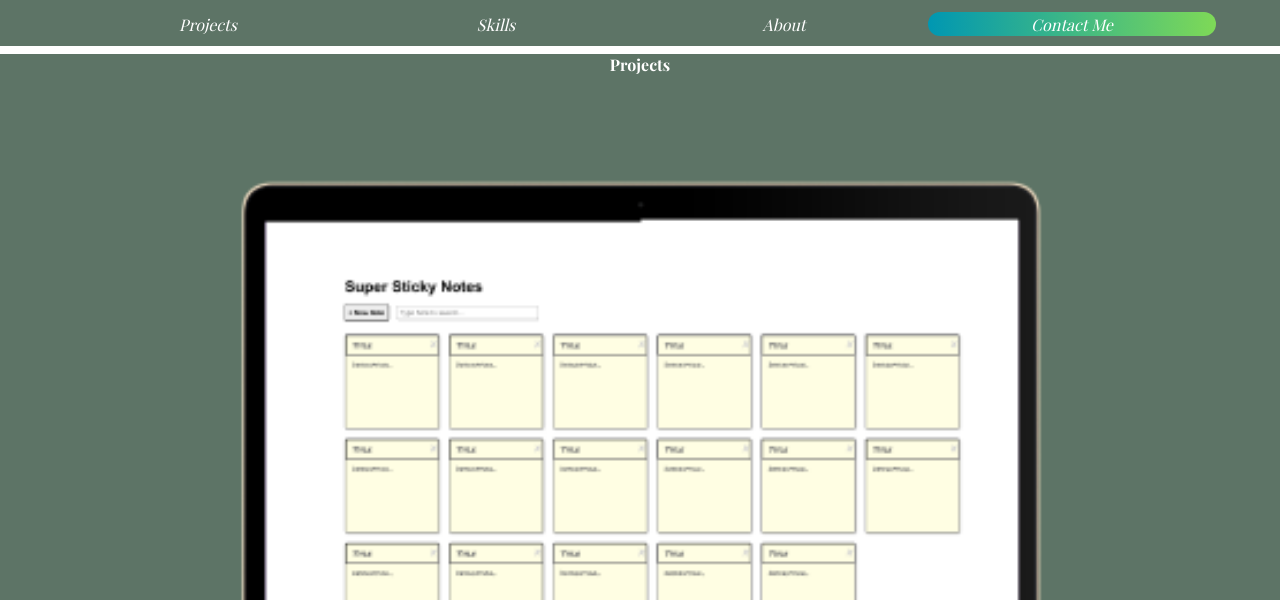
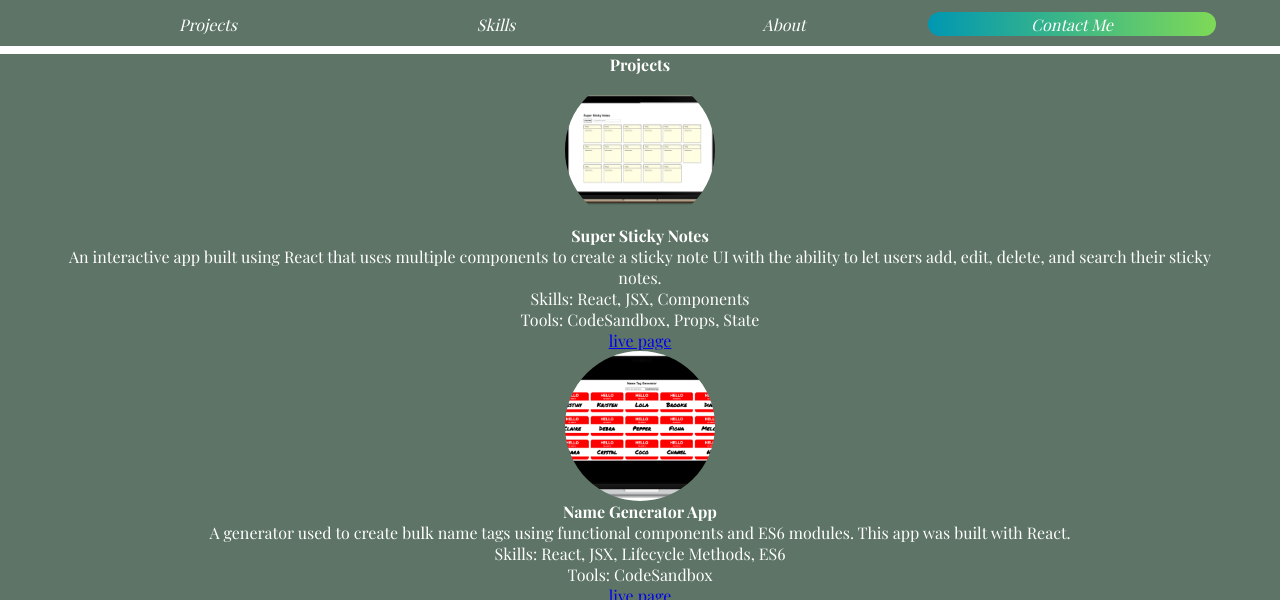
Before and after one commit to destiny1s/developer-portfolio, a website built with webpack: page index.html in a window 1280 px wide. Shown: the part 93-693 px from the top of the page. Built offline with nearby package versions, Linux system fonts and the light colour scheme; a web font is replaced by a local one.

Commit message:
Fixed spacing issues in header and made images circular

```diff
--- a/css/style.css
+++ b/css/style.css
@@ -24,6 +24,14 @@ body {
   background-color: #5d7466;
   color: #FFFFFF;
 
+}
+
+img {
+  display: grid;
+  width: 150px;
+  height: 150px;
+  border-radius: 50%;
+  object-fit: cover;
 }
 
 /*****Header Styles*****/
```
